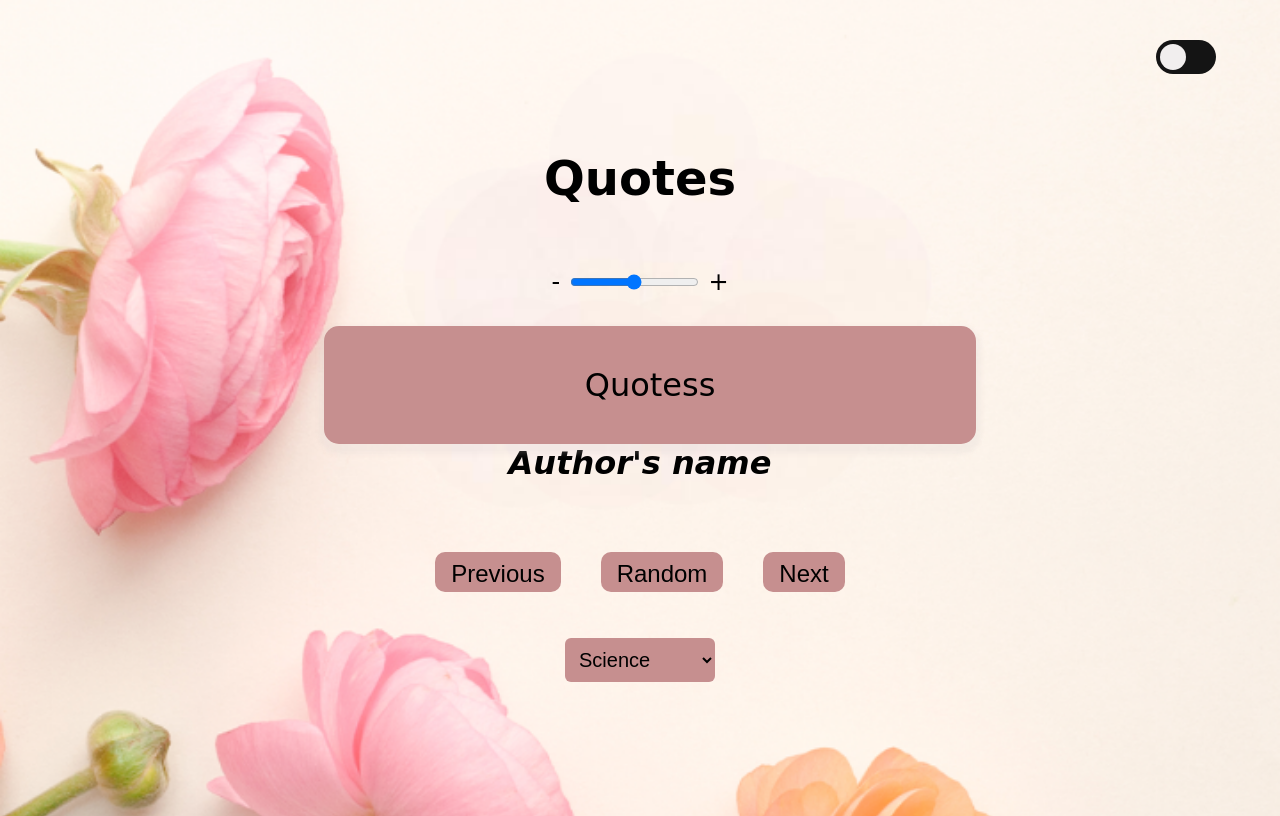
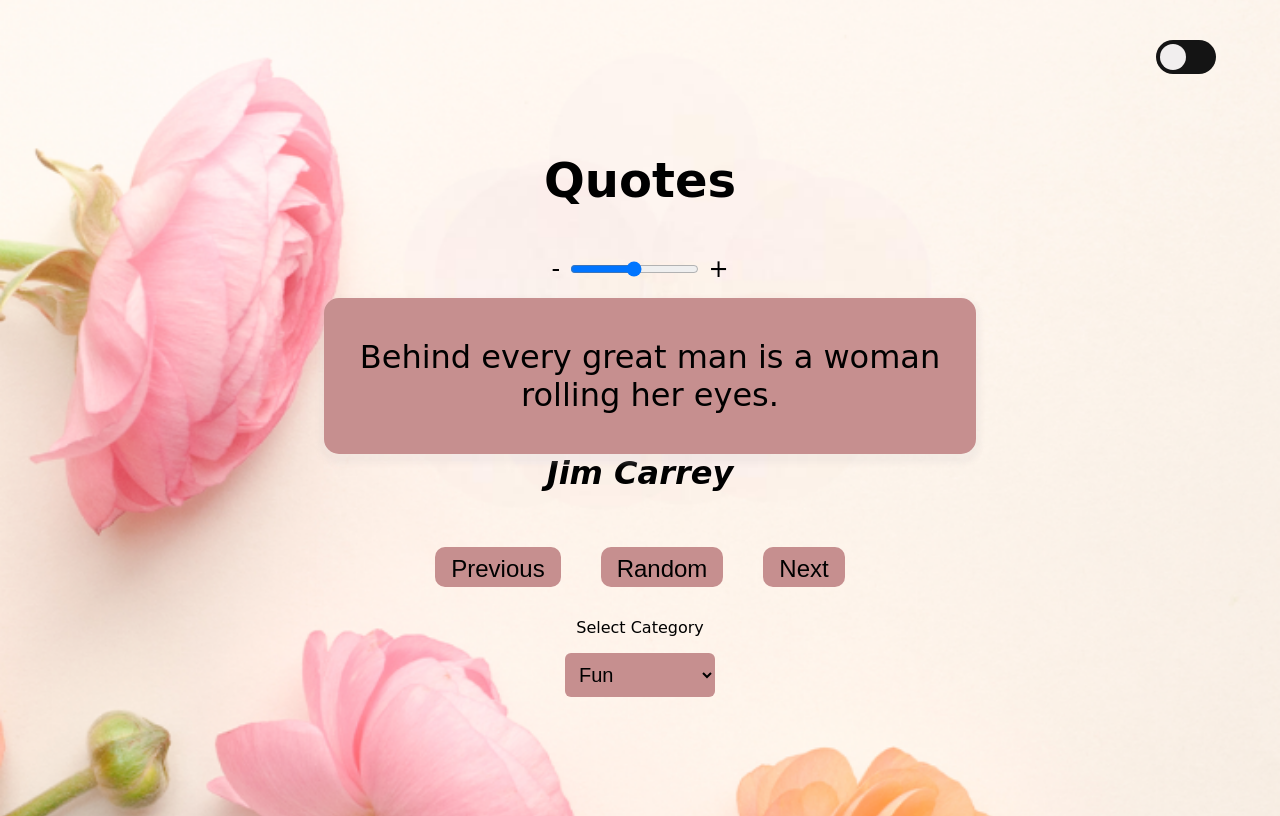
Before and after one commit to ritiSinke/Quote-Generator, a plain HTML site: page index.html in a window 1280 px wide. Drawn offline with Linux system fonts and the light colour scheme.

Commit message:
JavaScript addition

```diff
--- a/index.html
+++ b/index.html
@@ -41,17 +41,17 @@
     </div>
 
     <div class="button-container">
-            <button id="previous"> Previous </button>
-            <button id="random""> Random </button>
-            <button id=" next"> Next </button>
+        <button id="previous" onclick="previousQuote()"> Previous </button>
+        <button id="random" onclick="randomQuote()"> Random </button>
+        <button id=" next" onclick="nextQuote()"> Next </button>
     </div>
 
     <div class="dropdown">
-            <p  Select Category </p>
-            <select id="category" class="category">
+        <p class="selection">  Select Category </p>
+        <select id="category" class="category" onchange="changeQuote()">
+            <option value="fun"> Fun </option>
             <option value="science"> Science </option>
-                <option value="fun"> Fun </option>
-                <option value="Inspiration"> Inspiration </option>
+            <option value="inspiration"> Inspiration </option>
         </select>
     </div>
 
--- a/script.js
+++ b/script.js
@@ -4,72 +4,121 @@ function changeTheme() {
 }
 
 
-const quotes = {
-    "Fun": [
+const quotesCategory = {
+    "fun": [
         {
-            quote: "Behind every great man is a woman rolling her eyes.",
-            author: "Jim Carrey"
+            "quote": "Behind every great man is a woman rolling her eyes.",
+            "author": "Jim Carrey"
         },
         {
-            quote: "I am so clever that sometimes I don't understand a single word of what I am saying.",
-            author: "Oscar"
+            "quote": "I am so clever that sometimes I don't understand a single word of what I am saying.",
+            "author": "Oscar"
         },
         {
-            quote: "I always arrive late at office, but I make up for it by leaving early.",
-            autor: "Charles Lamb"
+            "quote": "I always arrive late at office, but I make up for it by leaving early.",
+            "author": "Charles Lamb"
         },
         {
-            quote: "A day without sunshine is like, you know, night.",
-            author: "Steven Martin"
+            "quote": "A day without sunshine is like, you know, night.",
+            "author": "Steven Martin"
         },
         {
-            quote: "If at first you don't succed, then skydiving definitely isn't for you.",
-            author: "Steven Wright"
+            "quote": "If at first you don't succed, then skydiving definitely isn't for you.",
+            "author": "Steven Wright"
         }
     ],
-    "Science": [
+    "science": [
         {
-            quote: "Somewhere, something incredible is waiting to be known.",
-            author: "Carl Sagan"
+            "quote": "Somewhere, something incredible is waiting to be known.",
+            "author": "Carl Sagan"
         },
         {
-            quote: "Research is what I'm doing when I don't know what I'm doing.",
-            author: "Wernher von Barun"
-        }, {
-            quote: "The good thing about science is that it's true whether or not you beleive in it.",
-            author: "Neil Tyson"
+            "quote": "Research is what I'm doing when I don't know what I'm doing.",
+            "author": "Wernher von Barun"
+        },
+        {
+            "quote": "The good thing about science is that it's true whether or not you beleive in it.",
+            "author": "Neil Tyson"
 
         },
         {
-            quote: "Science is a way if thinking much more than it is a body of knowledge.",
-            author: "Carl Sagan"
+            "quote": "Science is a way if thinking much more than it is a body of knowledge.",
+            "author": "Carl Sagan"
         }
     ],
-    "Inspiration": [
+    "inspiration": [
         {
-            quote: "The only way to do great work is to love what you do.",
-            author: "Steve-Jobs"
+            "quote": "The only way to do great work is to love what you do.",
+            "author": "Steve-Jobs"
 
         },
         {
-            quote: "Believe you can and you're halfway there.",
-            author: "Theodore Roosevelt"
+            "quote": "Believe you can and you're halfway there.",
+            "author": "Theodore Roosevelt"
         },
         {
-            quote: "Don't watch the clock; do what it does. Keep going.",
-            author: "Sam Levenson"
+            "quote": "Don't watch the clock; do what it does. Keep going.",
+            "author": "Sam Levenson"
         },
         {
-            quote: "You miss 100% of the shots you don't take.",
-            author: "Wayne Gretzxy"
+            "quote": "You miss 100% of the shots you don't take.",
+            "author": "Wayne Gretzxy"
         }
     ]
 };
 
 
-function changeSize(){
-    let slider=document.getElementById("slider");
-    quote.style.fontSize=slider.value + "px";
-    author.style.fontSize=slider.value + "px";
+let index = 0;
+let selectedCategory = 'fun';
+
+function getQuote() {
+    const quotess = quotesCategory[selectedCategory];
+    var quotes = document.getElementById("quote");
+    var author = document.getElementById("author");
+    quotes.textContent = quotess[index].quote;
+    author.textContent = quotess[index].author;
+}
+
+function changeQuote() {
+    const category = document.getElementById("category");
+    selectedCategory = category.value;
+    index = 0;
+    getQuote();
+}
+
+
+
+function nextQuote() {
+    const quotes = quotesCategory[selectedCategory];
+    index = (index + 1) % quotes.length;
+    getQuote();
+}
+
+function previousQuote() {
+    const quotes = quotesCategory[selectedCategory];
+    index = (index - 1 + quotes.length) % quotes.length;
+    getQuote();
+}
+
+function randomQuote() {
+    const quotes = quotesCategory[selectedCategory];
+    let newIndex;
+
+    do {
+        newIndex = Math.floor(Math.random() * quotes.length);
+    } while (newIndex === index && quotes.length > 1);
+
+    index = newIndex;
+    getQuote();
+}
+
+
+
+function changeSize() {
+    let slider = document.getElementById("slider");
+    quote.style.fontSize = slider.value + "px";
+    author.style.fontSize = slider.value + "px";
 
 }
+
+getQuote();
--- a/style.css
+++ b/style.css
@@ -10,7 +10,7 @@ body {
     background-size: cover;
     background-position: center;
     min-height: 100vh;
-    gap: 30px;
+    gap: 15px;
 }
 
 .container {
@@ -192,6 +192,9 @@ button:active {
         background-color: #786464;
         color: whitesmoke;
     }
+    .selection{
+        color: whitesmoke;
+    }
 }
 
 
```
Lines whose indentation alone changed are shown as unchanged.
